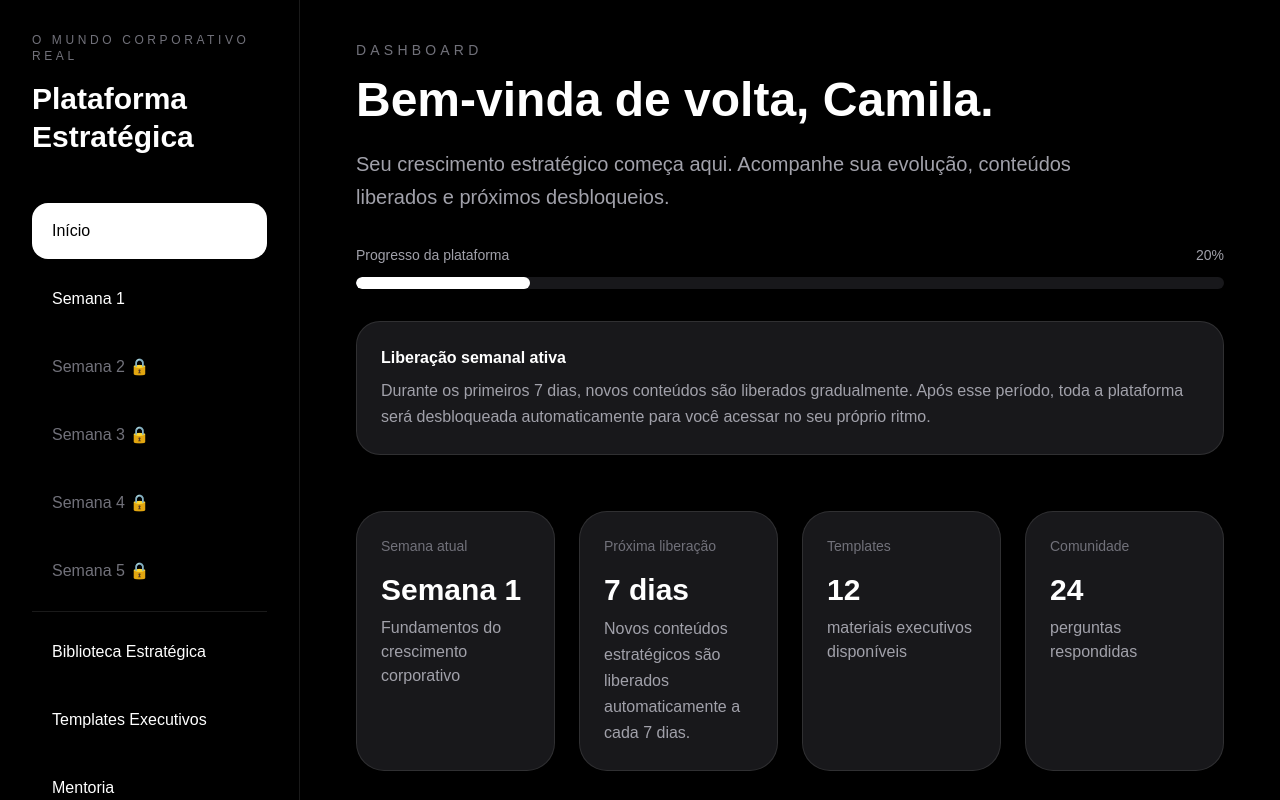
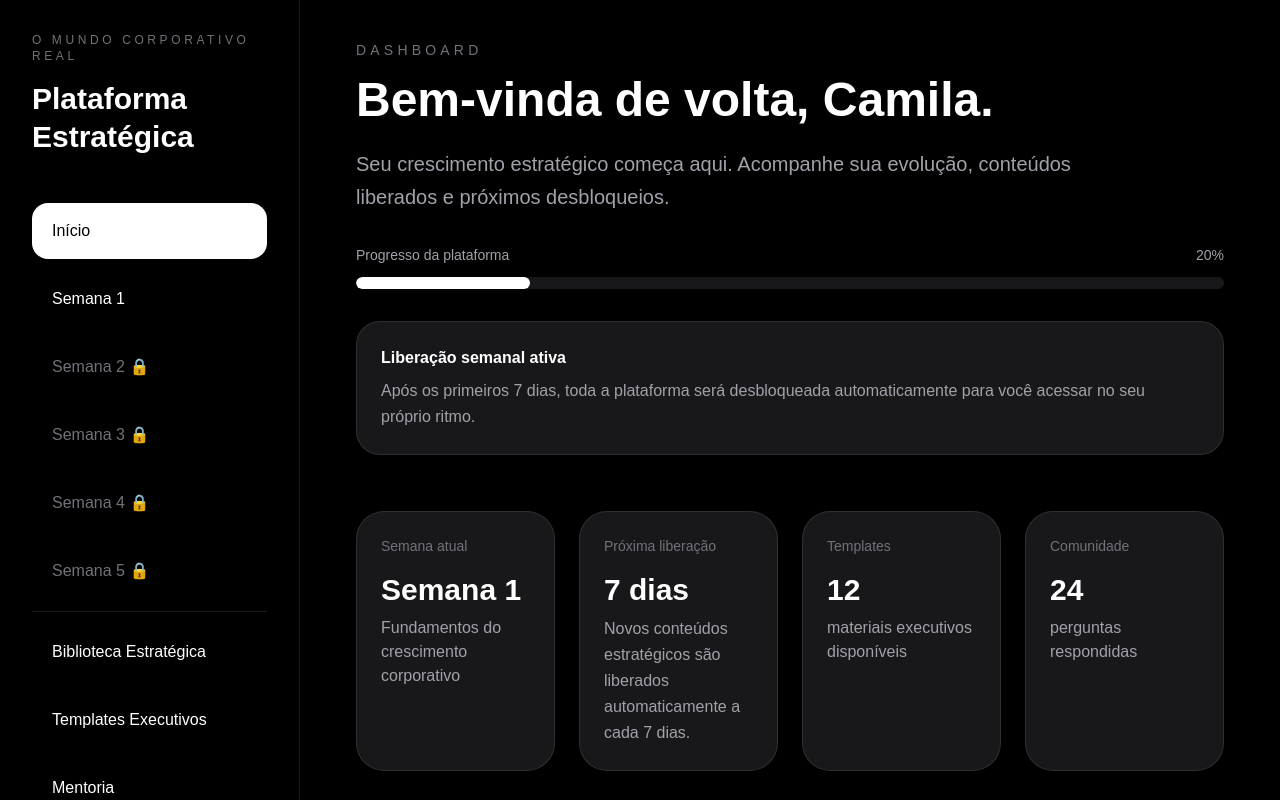
Before and after one commit to camymagini-sudo/da-base-ao-topo, a Next.js app: page /dashboard in a window 1280 px wide. Shown: the top 800 px of the page. Built offline with nearby package versions, Linux system fonts and the light colour scheme.

Commit message:
Update page.js

```diff
--- a/app/dashboard/page.js
+++ b/app/dashboard/page.js
@@ -139,8 +139,7 @@ export default function DashboardPage() {
               </p>
 
               <p className="text-zinc-400 leading-relaxed">
-                Durante os primeiros 7 dias, novos conteúdos são liberados gradualmente.
-                Após esse período, toda a plataforma será desbloqueada automaticamente
+                Após os primeiros 7 dias, toda a plataforma será desbloqueada automaticamente
                 para você acessar no seu próprio ritmo.
               </p>
 
```
